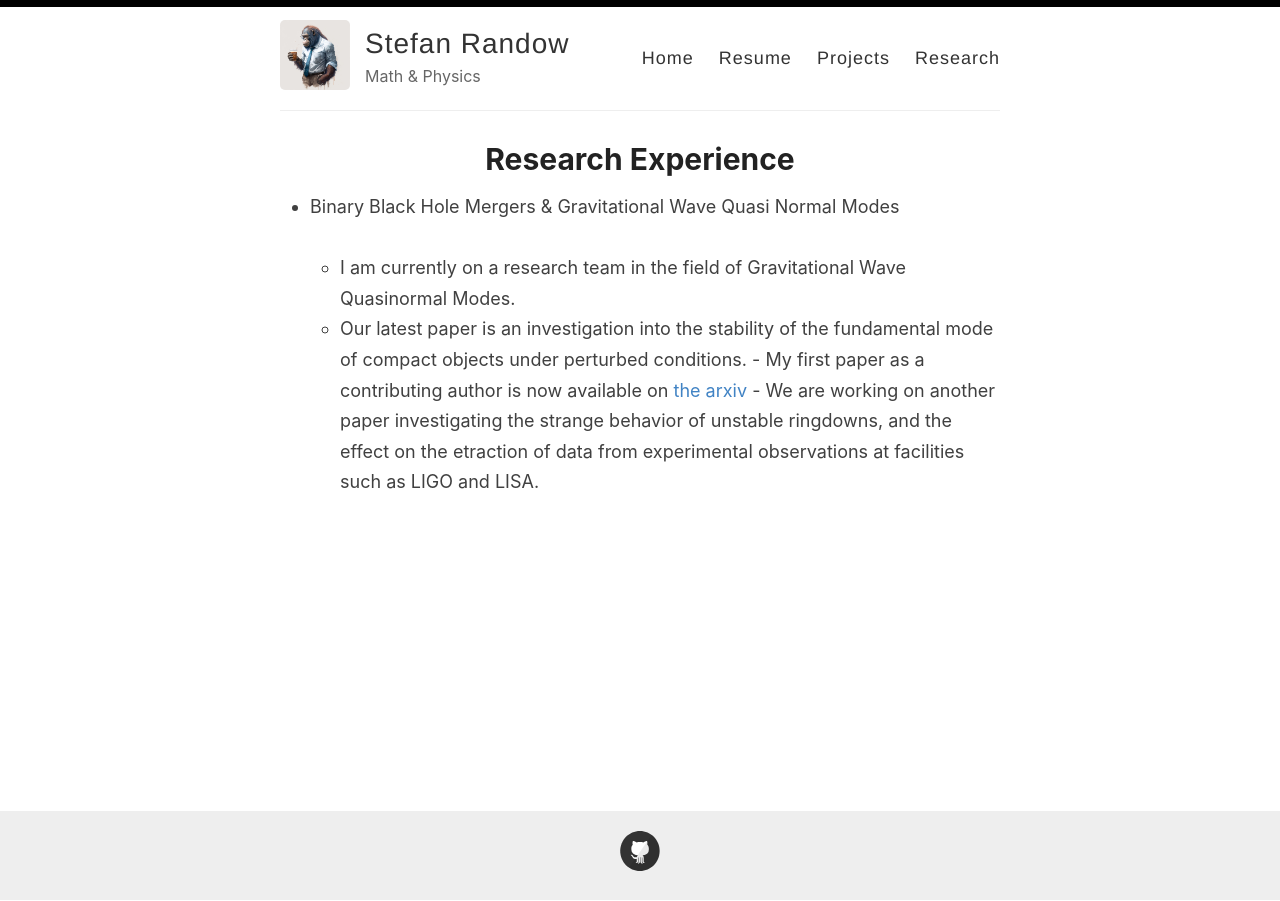
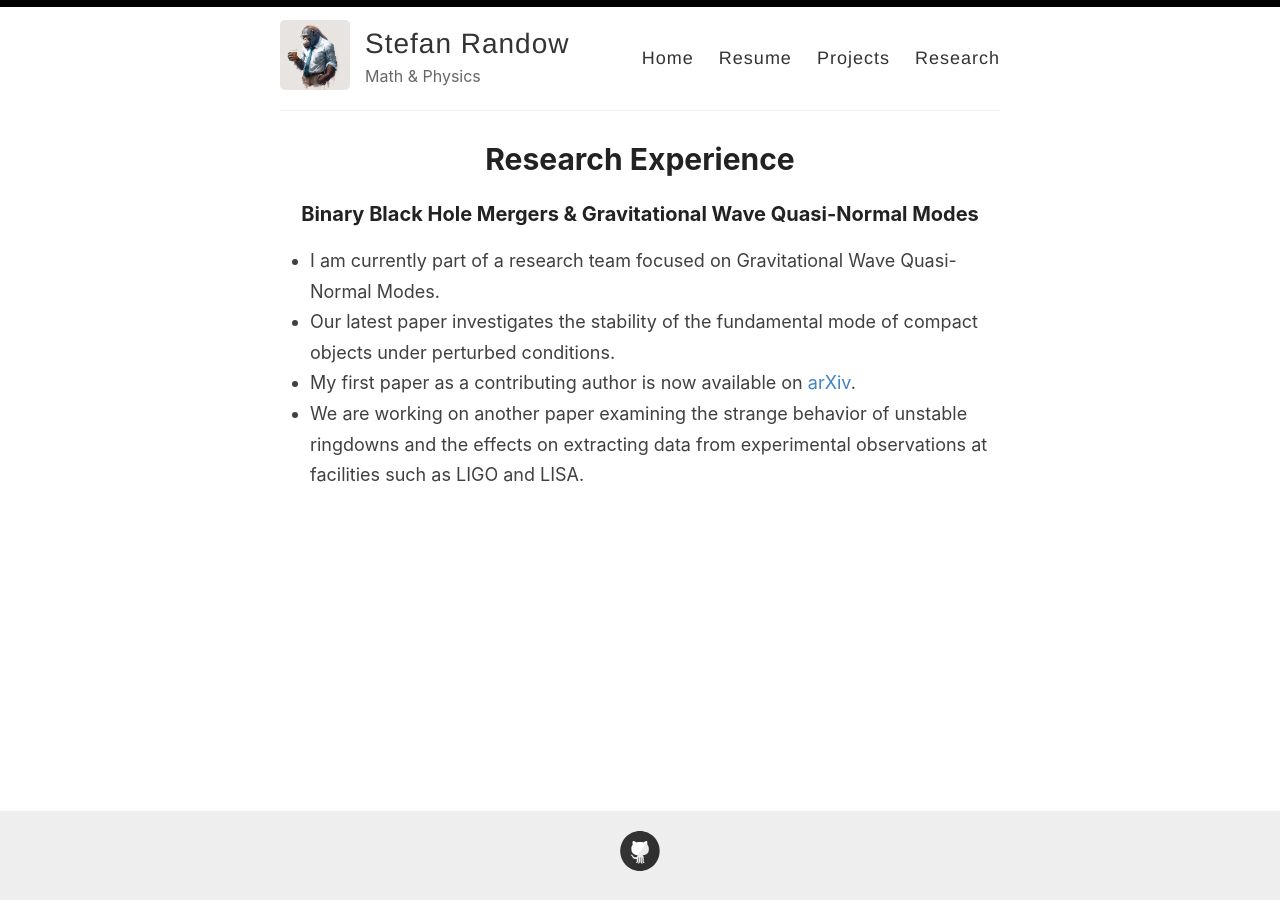
Before and after one commit to StefanRandow/StefanRandow.github.io, a Jekyll site: the page built from _pages/research.md, in a window 1280 px wide. Built offline with Jekyll 4.4.1, drawn with Linux system fonts in a browser that asks for light colours; nearby versions of some CDN libraries.

Commit message:
Update research.md

```diff
--- a/_pages/research.md
+++ b/_pages/research.md
@@ -4,9 +4,9 @@ title: Research Experience
 permalink: /research/
 ---
 
-- Binary Black Hole Mergers & Gravitational Wave Quasi Normal Modes
-<br>
-	- I am currently on a research team in the field of Gravitational Wave Quasinormal Modes.
-	- Our latest paper is an investigation into the stability of the fundamental mode of compact objects under perturbed conditions.
-   	- My first paper as a contributing author is now available on [the arxiv](https://arxiv.org/abs/2409.17026)
-   	- We are working on another paper investigating the strange behavior of unstable ringdowns, and the effect on the etraction of data from experimental observations at facilities such as LIGO and LISA.
+### Binary Black Hole Mergers & Gravitational Wave Quasi-Normal Modes
+
+- I am currently part of a research team focused on Gravitational Wave Quasi-Normal Modes.
+- Our latest paper investigates the stability of the fundamental mode of compact objects under perturbed conditions.
+- My first paper as a contributing author is now available on [arXiv](https://arxiv.org/abs/2409.17026).
+- We are working on another paper examining the strange behavior of unstable ringdowns and the effects on extracting data from experimental observations at facilities such as LIGO and LISA.
```
